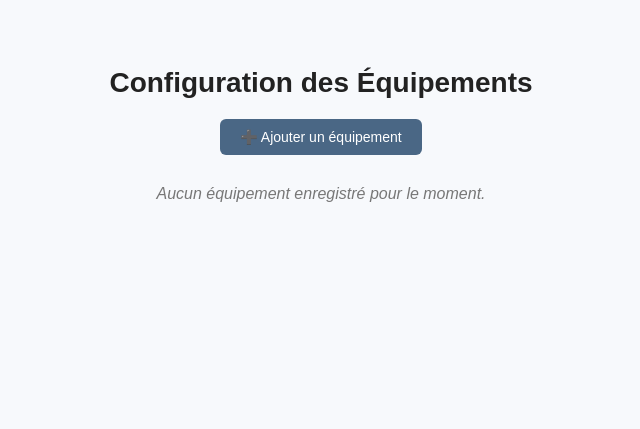
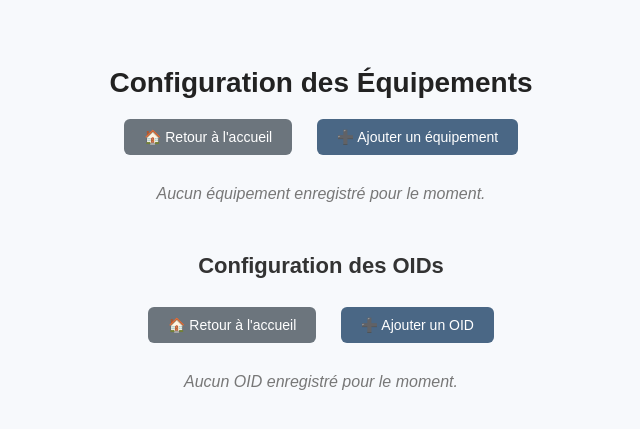
Before and after one commit to AlexandreLakomy/ETRS011, a Flask app: template Flask/templates/config.html in a window 1280 px wide. Shown: the top 429 px of the page, without its empty margins (319-959 px from the left). Run offline with Flask 3, Linux system fonts and the light colour scheme; the template is opened without the code that fills it, so the values that code supplies are empty; parts of the project's set-up code (start-up, migrations or seed data) failed here and were passed over.

Commit message:
Ajouter/Modifier/Supprimer OID

```diff
--- a/Flask/app.py
+++ b/Flask/app.py
@@ -26,8 +26,6 @@ def get_db_connection():
     conn.row_factory = sqlite3.Row
     return conn
 
-
-
 # --------------------------------------------------------------------
 # 🏠 Page d'accueil
 # --------------------------------------------------------------------
@@ -35,14 +33,12 @@ def get_db_connection():
 def index():
     return render_template('index.html')
 
-
 # --------------------------------------------------------------------
 # 🔑 Page de connexion
 # --------------------------------------------------------------------
 @app.route('/login')
 def login():
     return render_template('login.html')
-
 
 # --------------------------------------------------------------------
 # 📊 Tableau de bord (données SQLite)
@@ -73,7 +69,32 @@ def dashboard():
     return render_template('dashboard.html', data=data)
 
 # --------------------------------------------------------------------
-#  Ajouter/Supprimer un équipement
+# ⚙️ Configuration
+# --------------------------------------------------------------------
+@app.route('/config')
+def config():
+    conn = get_db_connection()
+    cur = conn.cursor()
+
+    # Récupération des équipements
+    cur.execute("SELECT id, nom, ip, type, community, intervalle FROM Equipement;")
+    equipements = cur.fetchall()
+
+    # Récupération des OIDs
+    cur.execute("""
+        SELECT O.id, O.identifiant, O.nomParametre, O.typeValeur, E.nom AS equipement_nom
+        FROM OID O
+        LEFT JOIN Equipement E ON O.equipement_id = E.id
+        ORDER BY O.id ASC;
+    """)
+    oids = cur.fetchall()
+
+    conn.close()
+    return render_template('config.html', equipements=equipements, oids=oids)
+
+
+# --------------------------------------------------------------------
+#  Ajouter/Modifier/Supprimer un équipement
 # --------------------------------------------------------------------
 @app.route('/ajouter_equipement', methods=['GET', 'POST'])
 def ajouter_equipement():
@@ -94,10 +115,10 @@ def ajouter_equipement():
         cur.close()
         conn.close()
 
-        return redirect(url_for('ajouter_equipement', success=True))
+        # 👉 Redirige vers la page de configuration
+        return redirect(url_for('config'))
 
-    success = request.args.get('success')
-    return render_template('ajouter_equipement.html', success=success)
+    return render_template('ajouter_equipement.html')
 
 
 @app.route('/supprimer_equipement/<int:id>')
@@ -109,9 +130,7 @@ def supprimer_equipement(id):
     conn.close()
     return redirect(url_for('config'))
 
-# --------------------------------------------------------------------
-# ✏️ Modifier un équipement
-# --------------------------------------------------------------------
+
 @app.route('/modifier_equipement/<int:id>', methods=['GET', 'POST'])
 def modifier_equipement(id):
     conn = get_db_connection()
@@ -142,6 +161,95 @@ def modifier_equipement(id):
 
     return render_template('modifier_equipement.html', equipement=equipement)
 
+
+# --------------------------------------------------------------------
+# 🧩 Ajouter/Modifier/Supprimer d'un OID
+# --------------------------------------------------------------------
+@app.route('/oids')
+def oids():
+    conn = get_db_connection()
+    cur = conn.cursor()
+    cur.execute("""
+        SELECT O.id, O.identifiant, O.nomParametre, O.typeValeur,
+               O.seuilMin, O.seuilMax, O.alerte_active, E.nom AS equipement_nom
+        FROM OID O
+        LEFT JOIN Equipement E ON O.equipement_id = E.id
+    """)
+    oids = cur.fetchall()
+    conn.close()
+    return render_template('oids.html', oids=oids)
+
+
+@app.route('/ajouter_oid', methods=['GET', 'POST'])
+def ajouter_oid():
+    conn = get_db_connection()
+    cur = conn.cursor()
+    cur.execute("SELECT id, nom FROM Equipement;")
+    equipements = cur.fetchall()
+
+    if request.method == 'POST':
+        identifiant = request.form['identifiant']
+        nom_parametre = request.form['nomParametre']
+        type_valeur = request.form['typeValeur']
+        equipement_id = request.form['equipement_id']
+        seuil_min = request.form['seuilMin'] or None
+        seuil_max = request.form['seuilMax'] or None
+        alerte_active = 1 if 'alerte_active' in request.form else 0
+
+        cur.execute("""
+            INSERT INTO OID (identifiant, nomParametre, typeValeur, equipement_id, seuilMin, seuilMax, alerte_active)
+            VALUES (?, ?, ?, ?, ?, ?, ?)
+        """, (identifiant, nom_parametre, type_valeur, equipement_id, seuil_min, seuil_max, alerte_active))
+        conn.commit()
+        conn.close()
+        return redirect(url_for('config'))
+
+    conn.close()
+    return render_template('ajouter_oid.html', equipements=equipements)
+
+
+@app.route('/modifier_oid/<int:id>', methods=['GET', 'POST'])
+def modifier_oid(id):
+    conn = get_db_connection()
+    cur = conn.cursor()
+
+    if request.method == 'POST':
+        identifiant = request.form['identifiant']
+        nom_parametre = request.form['nomParametre']
+        type_valeur = request.form['typeValeur']
+        equipement_id = request.form['equipement_id']
+        seuil_min = request.form['seuilMin'] or None
+        seuil_max = request.form['seuilMax'] or None
+        alerte_active = 1 if 'alerte_active' in request.form else 0
+
+        cur.execute("""
+            UPDATE OID
+            SET identifiant=?, nomParametre=?, typeValeur=?, equipement_id=?, seuilMin=?, seuilMax=?, alerte_active=?
+            WHERE id=?
+        """, (identifiant, nom_parametre, type_valeur, equipement_id, seuil_min, seuil_max, alerte_active, id))
+        conn.commit()
+        conn.close()
+        return redirect(url_for('config'))
+
+    cur.execute("SELECT * FROM OID WHERE id=?", (id,))
+    oid = cur.fetchone()
+    cur.execute("SELECT id, nom FROM Equipement;")
+    equipements = cur.fetchall()
+    conn.close()
+
+    return render_template('modifier_oid.html', oid=oid, equipements=equipements)
+
+
+@app.route('/supprimer_oid/<int:id>')
+def supprimer_oid(id):
+    conn = get_db_connection()
+    cur = conn.cursor()
+    cur.execute("DELETE FROM OID WHERE id=?", (id,))
+    conn.commit()
+    conn.close()
+    return redirect(url_for('config'))
+
+
 # --------------------------------------------------------------------
 # 📜 Logs
 # --------------------------------------------------------------------
@@ -150,25 +258,11 @@ def logs():
     return render_template('logs.html')
 
 # --------------------------------------------------------------------
-# ⚙️ Configuration
-# --------------------------------------------------------------------
-@app.route('/config')
-def config():
-    conn = get_db_connection()
-    cur = conn.cursor()
-    cur.execute("SELECT id, nom, ip, type, community, intervalle FROM Equipement;")
-    equipements = cur.fetchall()
-    conn.close()
-
-    return render_template('config.html', equipements=equipements)
-
-# --------------------------------------------------------------------
 # 👥 Administration
 # --------------------------------------------------------------------
 @app.route('/admin')
 def admin():
     return render_template('admin.html')
-
 
 # --------------------------------------------------------------------
 # 📡 Fonction SNMP
--- a/Flask/templates/ajouter_equipement.html
+++ b/Flask/templates/ajouter_equipement.html
@@ -65,10 +65,6 @@
 <body>
     <h1>Ajouter une Machine à Superviser</h1>
 
-    {% if success %}
-        <p class="success">✅ L’équipement a bien été ajouté !</p>
-    {% endif %}
-
     <form method="POST" action="/ajouter_equipement">
         <input type="text" name="nom" placeholder="Nom" required>
         <input type="text" name="ip" placeholder="Adresse IP" required>
--- a/Flask/templates/base.html
+++ b/Flask/templates/base.html
@@ -17,7 +17,7 @@
                 <li><a href="{{ url_for('dashboard') }}">Tableau de bord</a></li>
                 <li><a href="{{ url_for('logs') }}">Logs</a></li>
                 <li><a href="{{ url_for('config') }}">Configuration</a></li>
-                <li><a href="{{ url_for('snmp_check') }}">Supervision SNMP</a></li> <!-- ✅ AJOUT -->
+                <li><a href="{{ url_for('snmp_check') }}">Supervision SNMP</a></li>
                 <li><a href="{{ url_for('admin') }}">Administration</a></li>
                 <li><a href="{{ url_for('login') }}">Connexion</a></li>
             </ul>
--- a/Flask/templates/config.html
+++ b/Flask/templates/config.html
@@ -15,6 +15,12 @@
             font-size: 28px;
             color: #222;
             margin-bottom: 10px;
+        }
+
+        h2 {
+            font-size: 22px;
+            color: #333;
+            margin-top: 50px;
         }
 
         table {
@@ -61,43 +67,60 @@
             border-radius: 4px;
         }
 
-        .edit-btn {
-            background-color: #2E8B57;
-        }
+        .edit-btn { background-color: #2E8B57; }
+        .edit-btn:hover { background-color: #206d45; }
 
-        .edit-btn:hover {
-            background-color: #206d45;
-        }
+        .delete-btn { background-color: #c0392b; }
+        .delete-btn:hover { background-color: #992d22; }
 
-        .delete-btn {
-            background-color: #c0392b;
-        }
-
-        .delete-btn:hover {
-            background-color: #992d22;
-        }
+        .home-btn { background-color: #6c757d; }
+        .home-btn:hover { background-color: #5a6268; }
 
         .no-data {
             font-style: italic;
             color: #777;
             margin-top: 20px;
         }
+
+        .hidden-row {
+            display: none;
+        }
     </style>
+
     <script>
+        // 🔧 Suppression d’un équipement
         function confirmDelete(id, nom) {
             if (confirm(`⚠️ Voulez-vous vraiment supprimer l'équipement "${nom}" ?`)) {
                 window.location.href = `/supprimer_equipement/${id}`;
             }
         }
+
+        // 🔧 Suppression d’un OID
+        function confirmDeleteOID(id, nomParametre) {
+            if (confirm(`⚠️ Voulez-vous vraiment supprimer l'OID "${nomParametre}" ?`)) {
+                window.location.href = `/supprimer_oid/${id}`;
+            }
+        }
+
+        // 🔁 Afficher / masquer les lignes supplémentaires
+        function toggleRows(tableId, buttonId) {
+            const rows = document.querySelectorAll(`#${tableId} .extra-row`);
+            const button = document.getElementById(buttonId);
+            const showing = button.dataset.showing === "true";
+            rows.forEach(row => row.style.display = showing ? "none" : "table-row");
+            button.textContent = showing ? "Afficher plus" : "Afficher moins";
+            button.dataset.showing = !showing;
+        }
     </script>
+
 </head>
 <body>
     <h1>Configuration des Équipements</h1>
-
+    <button class="home-btn" onclick="window.location.href='/'">🏠 Retour à l'accueil</button>
     <button onclick="window.location.href='/ajouter_equipement'">➕ Ajouter un équipement</button>
 
     {% if equipements %}
-        <table>
+        <table id="equipement-table">
             <tr>
                 <th>ID</th>
                 <th>Nom</th>
@@ -108,22 +131,71 @@
                 <th>Actions</th>
             </tr>
             {% for eq in equipements %}
-            <tr>
-                <td>{{ eq['id'] }}</td>
-                <td>{{ eq['nom'] }}</td>
-                <td>{{ eq['ip'] }}</td>
-                <td>{{ eq['type'] }}</td>
-                <td>{{ eq['community'] }}</td>
-                <td>{{ eq['intervalle'] }}</td>
+            <tr class="{% if loop.index > 10 %}extra-row hidden-row{% endif %}">
+                <td>{{ eq.id }}</td>
+                <td>{{ eq.nom }}</td>
+                <td>{{ eq.ip }}</td>
+                <td>{{ eq.type }}</td>
+                <td>{{ eq.community }}</td>
+                <td>{{ eq.intervalle }}</td>
                 <td>
-                    <button class="action-btn edit-btn" onclick="window.location.href='/modifier_equipement/{{ eq['id'] }}'">✏️ Modifier</button>
-                    <button class="action-btn delete-btn" onclick="confirmDelete('{{ eq['id'] }}', '{{ eq['nom'] }}')">🗑️ Supprimer</button>
+                    <button class="action-btn edit-btn" onclick="window.location.href='/modifier_equipement/{{ eq.id }}'">✏️ Modifier</button>
+                    <button class="action-btn delete-btn" onclick="confirmDelete('{{ eq.id }}', '{{ eq.nom }}')">🗑️ Supprimer</button>
                 </td>
             </tr>
             {% endfor %}
         </table>
+        {% if equipements|length > 10 %}
+            <button id="showMoreEquip" data-showing="false" onclick="toggleRows('equipement-table','showMoreEquip')">Afficher plus</button>
+        {% endif %}
     {% else %}
         <p class="no-data">Aucun équipement enregistré pour le moment.</p>
     {% endif %}
+
+    <!-- Tableau des OIDs -->
+    <h2>Configuration des OIDs</h2>
+    <button class="home-btn" onclick="window.location.href='/'">🏠 Retour à l'accueil</button>
+    <button onclick="window.location.href='/ajouter_oid'">➕ Ajouter un OID</button>
+
+    {% if oids %}
+        <table id="tableOids">
+            <tr>
+                <th>ID</th>
+                <th>Nom du paramètre</th>
+                <th>Identifiant (OID)</th>
+                <th>Type</th>
+                <th>Équipement associé</th>
+                <th>Alerte active</th>
+                <th>Actions</th>
+            </tr>
+            {% for oid in oids %}
+            <tr class="{% if loop.index > 10 %}extra-row hidden-row{% endif %}">
+                <td>{{ oid.id }}</td>
+                <td>{{ oid.nomParametre }}</td>
+                <td>{{ oid.identifiant }}</td>
+                <td>{{ oid.typeValeur }}</td>
+                <td>{{ oid.equipement_nom or "Aucun" }}</td>
+                <td>
+                    <input type="checkbox"
+                        {% if oid.alerte_active == 1 %}checked{% endif %}
+                        onchange="toggleAlerte('{{ oid.id }}', this.checked)">
+                </td>
+                <td>
+                    <button class="action-btn edit-btn" onclick="window.location.href='/modifier_oid/{{ oid.id }}'">✏️ Modifier</button>
+                    <button class="action-btn delete-btn" onclick="confirmDeleteOID('{{ oid.id }}', '{{ oid.nomParametre }}')">🗑️ Supprimer</button>
+                </td>
+            </tr>
+            {% endfor %}
+        </table>
+
+        {% if oids|length > 10 %}
+            <button id="showMoreOids" data-showing="false" onclick="toggleRows('tableOids','showMoreOids')">
+                Afficher plus
+            </button>
+        {% endif %}
+    {% else %}
+        <p class="no-data">Aucun OID enregistré pour le moment.</p>
+    {% endif %}
+
 </body>
 </html>
```
Also changed, not shown: Flask/templates/ajouter_oid.html (added, +114 -0 lines), Flask/templates/modifier_oid.html (added, +37 -0 lines), 1 other file.
